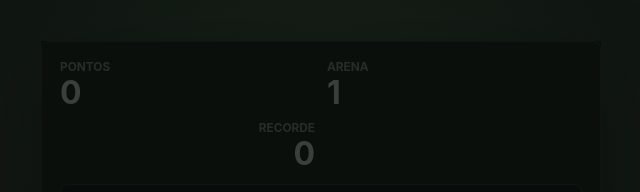
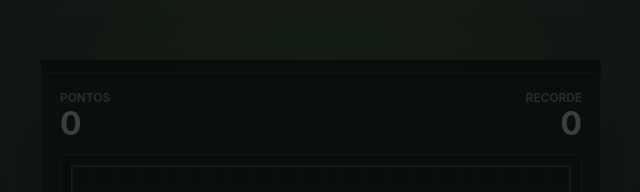
Before and after one commit to LuizCordeiro04/snake-game, a plain HTML site: page index.html in a window 1280 px wide. Shown: the top 192 px of the page, without its empty margins (319-959 px from the left). Drawn offline with nearby package versions, Linux system fonts and the light colour scheme.

Commit message:
Atualizar interface e documentacao do Snake 22x22

```diff
--- a/index.html
+++ b/index.html
@@ -13,10 +13,6 @@
           <div>
             <span class="score-label">Pontos</span>
             <strong id="score">0</strong>
-          </div>
-          <div>
-            <span class="score-label">Arena</span>
-            <strong id="arenaNumber">1</strong>
           </div>
           <div>
             <span class="score-label">Recorde</span>
@@ -64,7 +60,6 @@
           <h2>GAME OVER</h2>
           <div class="result-line">Pontuação <strong id="finalScore">0</strong></div>
           <div class="result-line">Recorde <strong id="finalBestScore">0</strong></div>
-          <p id="onlineScoreStatus" class="auth-message" role="status" aria-live="polite" hidden></p>
           <button id="playAgainButton" type="button">JOGAR NOVAMENTE</button>
           <button id="menuGameOverButton" type="button" class="secondary">VOLTAR AO MENU</button>
         </div>
```
Also changed, not shown: 1 other file.
